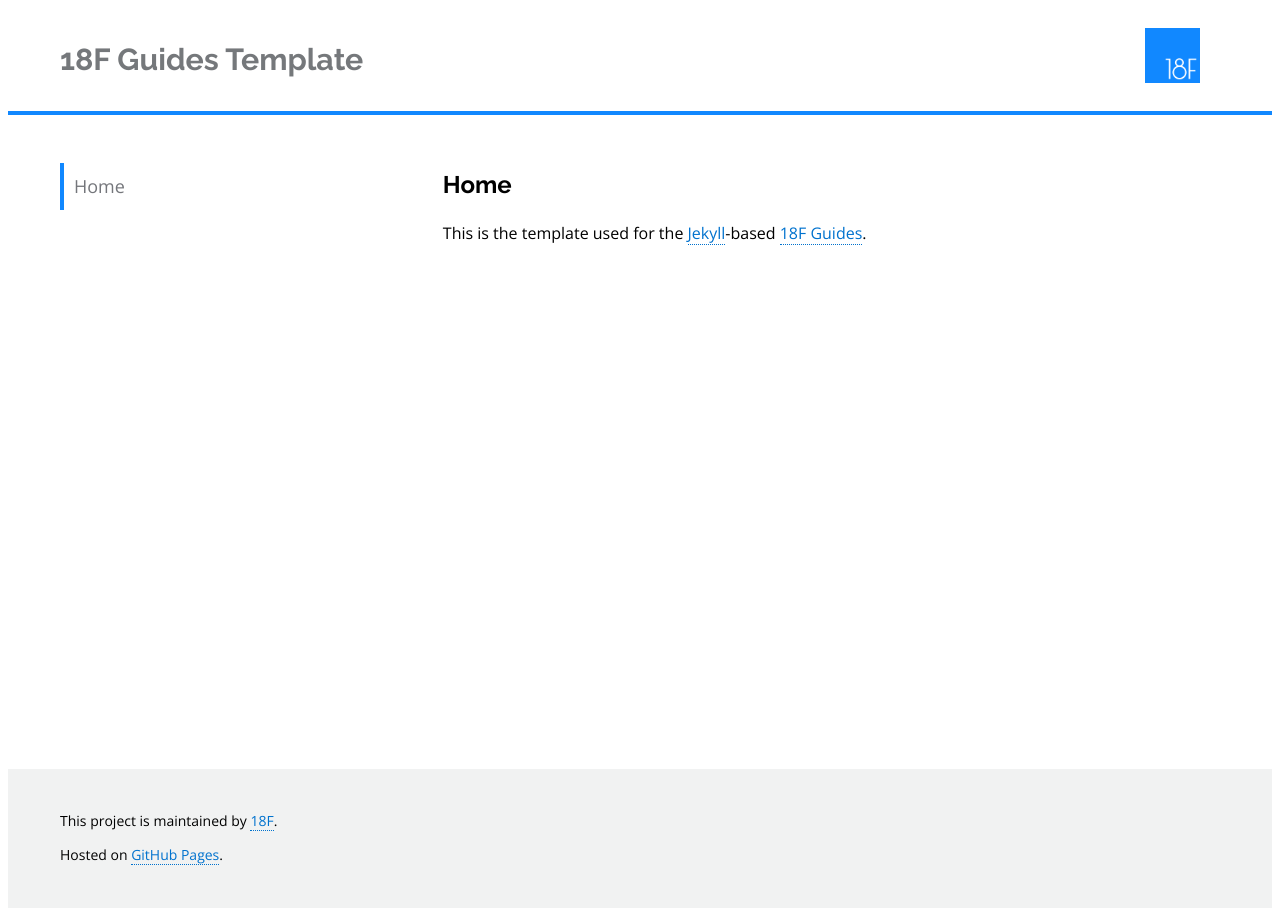
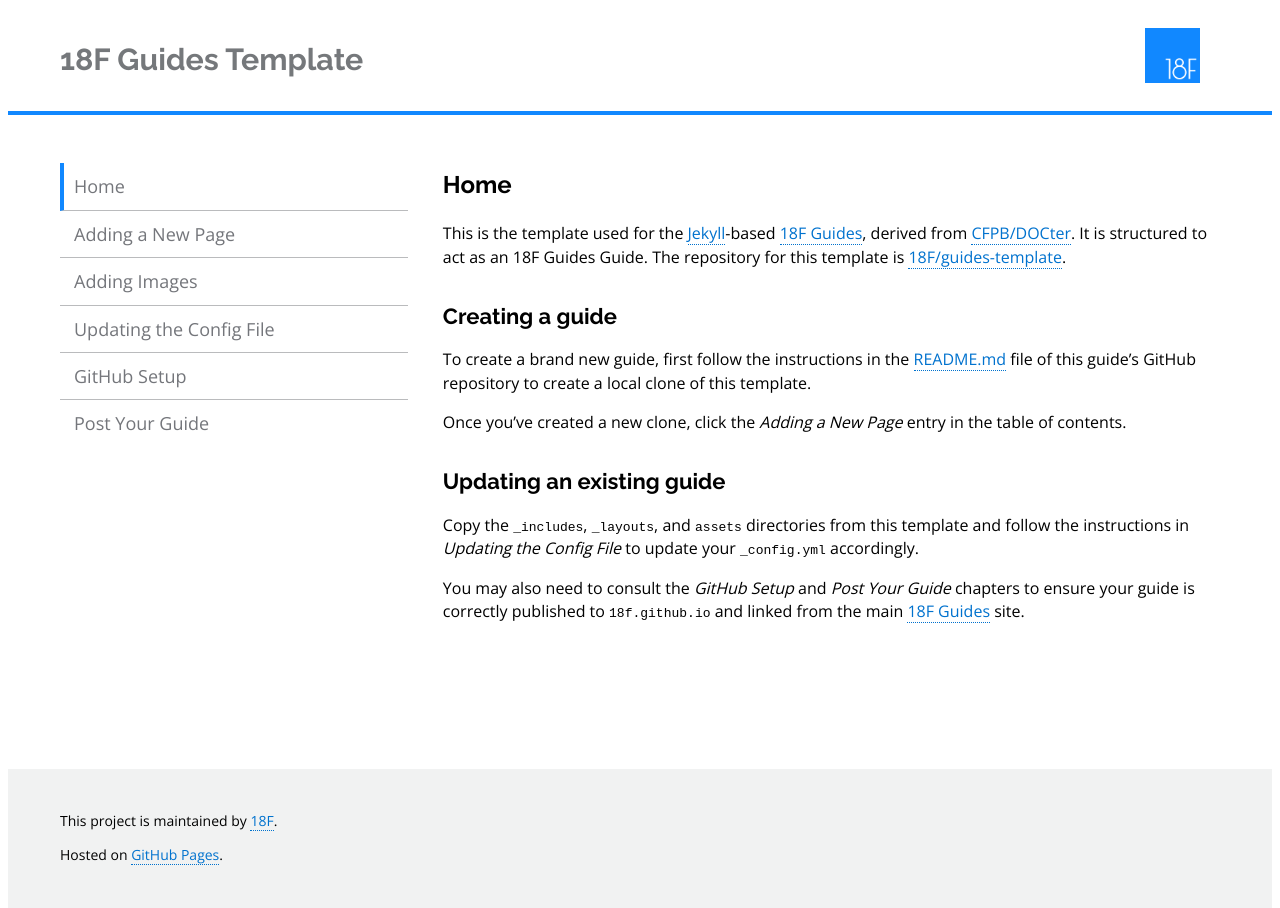
Before and after one commit to 18F/development-guide, a Jekyll site: the page built from index.md, in a window 1280 px wide. Built offline with Jekyll 4.4.1, drawn with Linux system fonts in a browser that asks for light colours; nearby versions of some CDN libraries; Markdown is read by kramdown in place of the engine named in the settings.

Commit message:
Flesh out template as an 18F Guides Guide

```diff
--- a/_config.yml
+++ b/_config.yml
@@ -1,4 +1,4 @@
-baseurl: /guide
+baseurl: /guides-template
 markdown: redcarpet
 name: 18F Guides Template
 
@@ -11,13 +11,28 @@
 
 # Point the logo URL at a file in your repo or hosted elsewhere by your organization
 logourl: /assets/img/18f-logo.png
-logoalt: 18f logo
+logoalt: 18F logo
 
 # Navigation
 # List links that should appear in the site sidebar here
 navigation:
 - text: Home
   url: index.html
+  internal: true
+- text: Adding a New Page
+  url: adding-a-new-page/
+  internal: true
+- text: Adding Images
+  url: adding-images/
+  internal: true
+- text: Updating the Config File
+  url: updating-the-config-file/
+  internal: true
+- text: GitHub Setup
+  url: github-setup/
+  internal: true
+- text: Post Your Guide
+  url: post-your-guide/
   internal: true
 
 repos:
--- a/index.md
+++ b/index.md
@@ -1,9 +1,29 @@
 ---
-published: true
 permalink: /
 layout: default
-filename: index.md
 title: Home
-page_title: Home
 ---
-This is the template used for the [Jekyll](http://jekyll.io)-based [18F Guides](http://18f.github.io/guides).
+This is the template used for the [Jekyll](http://jekyllrb.com/)-based [18F
+Guides](http://18f.github.io/guides), derived from
+[CFPB/DOCter](https://github.com/CFPB/DOCter). It is structured to act as an
+18F Guides Guide. The repository for this template is
+[18F/guides-template](https://github.com/18F/guides-template/).
+
+## Creating a guide
+
+To create a brand new guide, first follow the instructions in the
+[README.md](https://github.com/18F/guides-template/blob/master/README.md) file
+of this guide's GitHub repository to create a local clone of this template.
+
+Once you've created a new clone, click the _Adding a New Page_ entry in the
+table of contents.
+
+## Updating an existing guide
+
+Copy the `_includes`, `_layouts`, and `assets` directories from this template
+and follow the instructions in _Updating the Config File_ to update your
+`_config.yml` accordingly.
+
+You may also need to consult the _GitHub Setup_ and _Post Your Guide_ chapters
+to ensure your guide is correctly published to `18f.github.io` and linked from
+the main [18F Guides](http://18f.github.io/guides/) site.
```
Also changed, not shown: pages/config.md (added, +60 -0 lines), pages/github.md (added, +50 -0 lines), pages/images.md (added, +23 -0 lines), pages/new-page.md (added, +28 -0 lines), pages/posting.md (added, +45 -0 lines), README.md, images/description.png (added), images/gh-add-guide.png (added), images/gh-branches-link.png (added), images/gh-default-branch.png (added), images/gh-pages.png (added), images/gh-settings-button.png (added), images/images.png (added).
